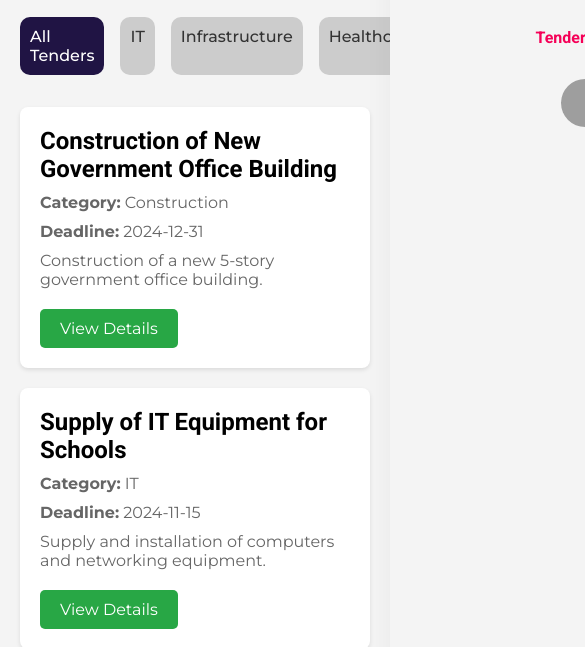
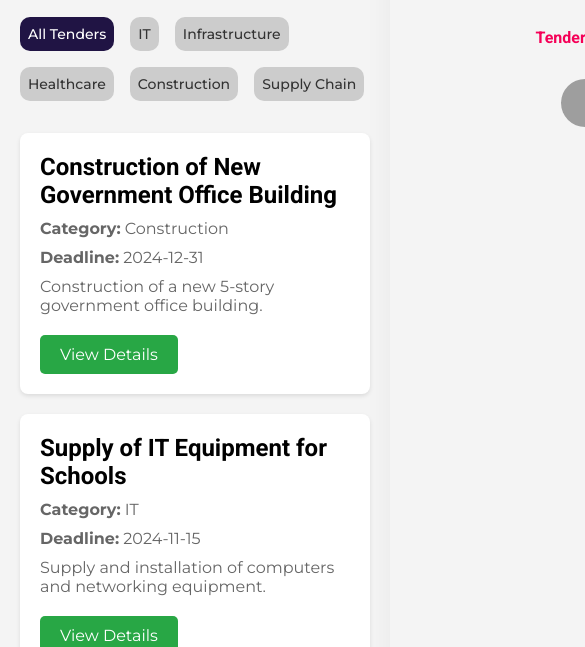
Before and after one commit to NOBERT167/TenderSite, a plain HTML site: page tenders.html in a window 390 px wide. Shown: the part 202-849 px from the top of the page, 585 px wide, since content can reach past the window. Drawn offline with nearby package versions, Linux system fonts and the light colour scheme; grey boxes are pictures that could not be loaded.

Commit message:
Fixed tender category issues on small devices

```diff
--- a/style.css
+++ b/style.css
@@ -563,6 +563,7 @@ nav {
   list-style: none;
   display: flex;
   gap: 1rem;
+  flex-wrap: wrap;
 }
 .category-card {
   cursor: pointer;
@@ -618,6 +619,14 @@ nav {
 }
 .view-details-btn:hover {
   background-color: #218838;
+}
+
+/* RESONSIVE MEDIA QUERIES FOR TENDERS PAGE */
+@media (max-width: 768px) {
+  .category-card {
+    font-size: 14px;
+    padding: 8px;
+  }
 }
 
 /* STYLES FOR ABOUT PAGE */
```
